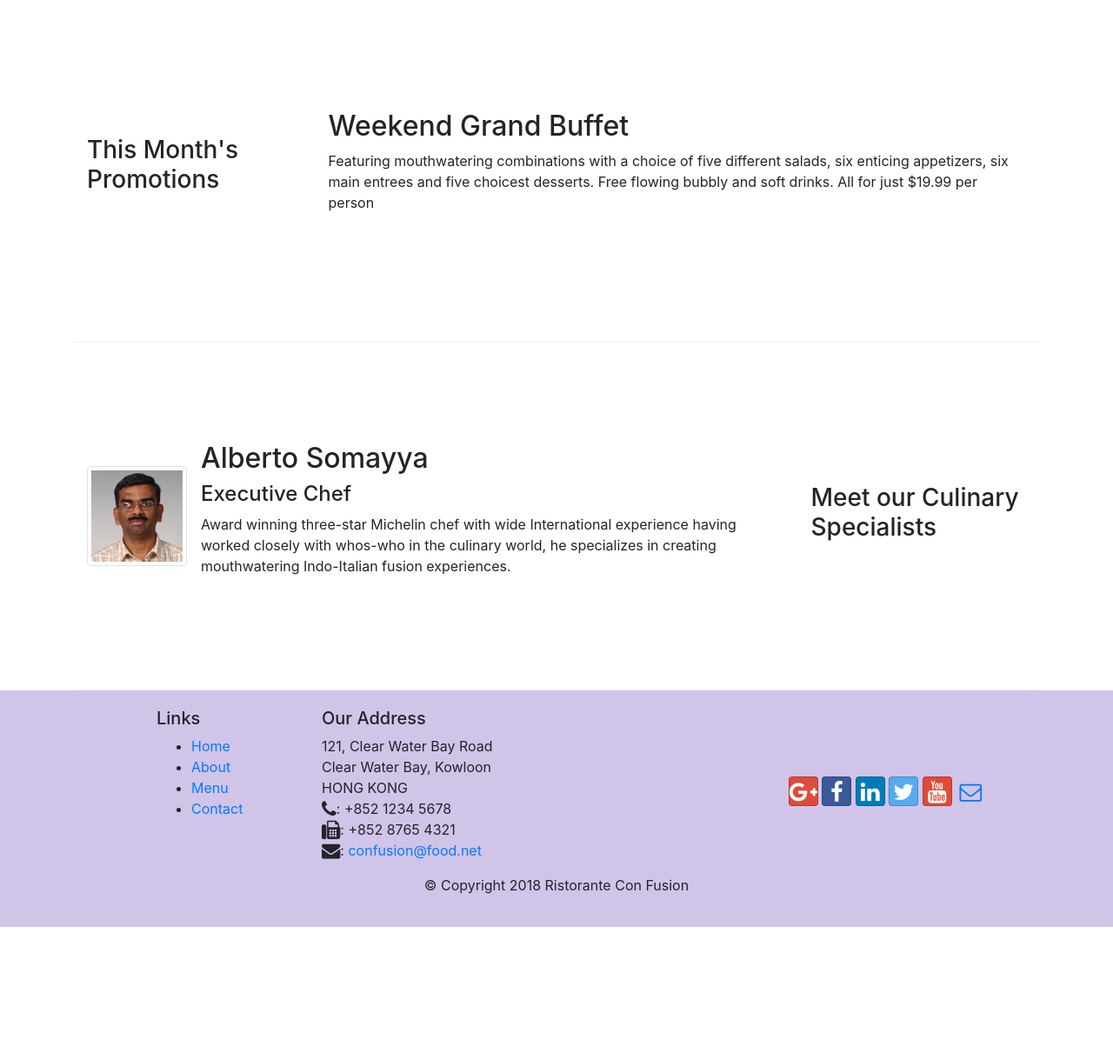
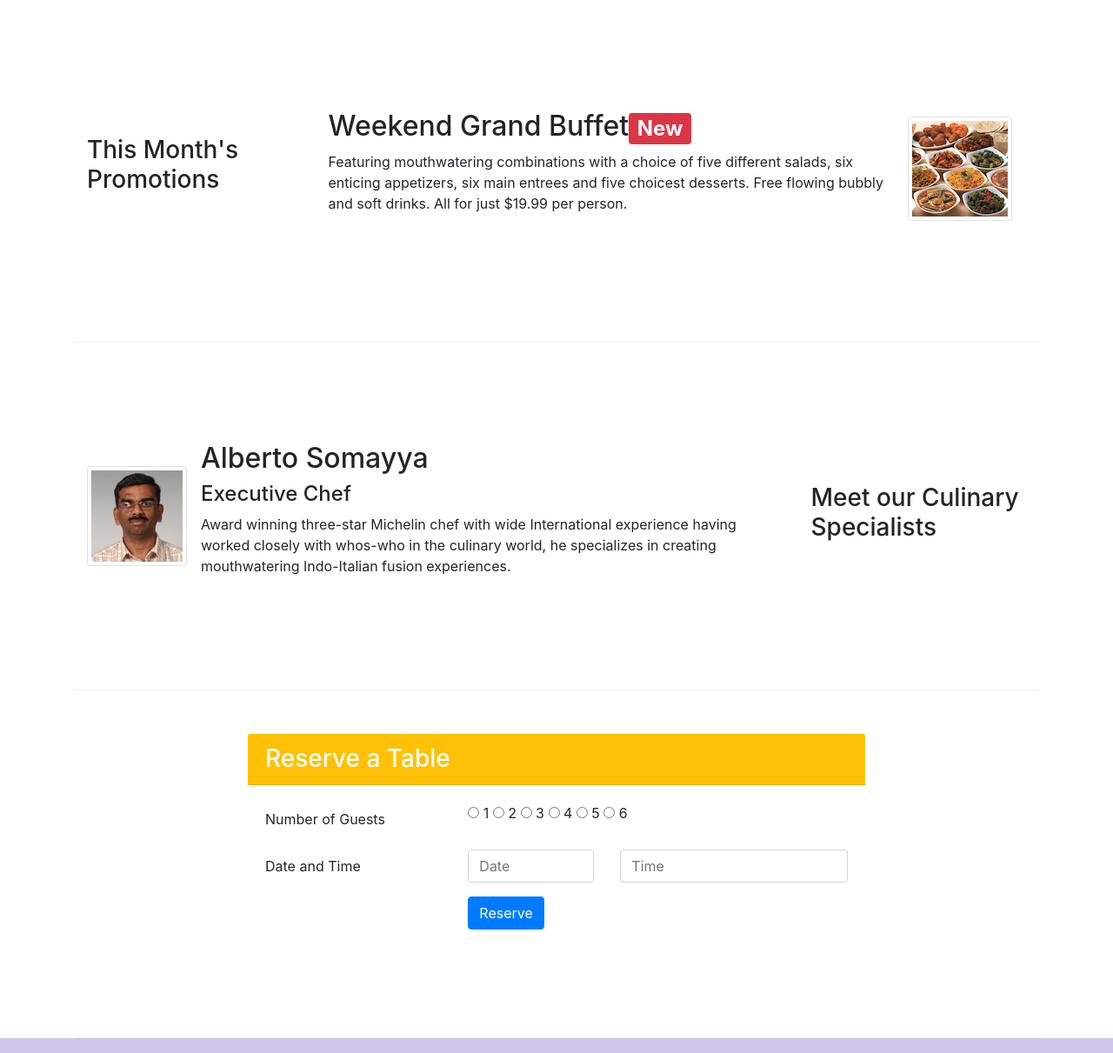
Before and after one commit to YassaFareed/Restaurant-Management-System, a website: page index.html in a window 1280 px wide. Shown: the part 740-1951 px from the top of the page at 87% size. Before the commit the page ends 1806 px from the top, so only its background shows below. Drawn offline with nearby package versions, Linux system fonts and the light colour scheme.

Commit message:
assgnment 2 (added reserve option,card and added image)

```diff
--- a/index.html
+++ b/index.html
@@ -42,9 +42,12 @@
                     <h1>Ristorante con Fusion</h1>
                     <p>We take inspiration from the World's best cuisines, and create a unique fusion experience. Our lipsmacking creations will tickle your culinary senses!</p>
                 </div>
-                <div class="col-12 col-sm align-self-center">
+                <div class="col-12 col-sm-3 align-self-center">
                     <img src="img/logo.png" class="img-fluid">
                 </div>
+                <div class="col-12 col-sm-3 align-self-center">
+                <button type="submit" class="btn btn-warning">Reserve Table</button>
+            </div>
             </div>
         </div>
     </header>
@@ -76,8 +79,14 @@
                 <h3>This Month's Promotions</h3>
             </div>
             <div class="col col-sm col-md">
-                <h2>Weekend Grand Buffet</h2>
-                <p>Featuring mouthwatering combinations with a choice of five different salads, six enticing appetizers, six main entrees and five choicest desserts. Free flowing bubbly and soft drinks. All for just $19.99 per person </p>
+                <div class="media">
+                    <img class="d-flex mr-3 img-thumbnail order-sm-last align-self-center"
+                            src="img/buffet.png" alt="buffet">
+                    <div class="media-body">
+                        <h2 class="mt-0">Weekend Grand Buffet<span class="badge badge-danger ">New</span></h2>
+                        <p class="d-none d-sm-block">Featuring mouthwatering combinations with a choice of five different salads, six enticing appetizers, six main entrees and five choicest desserts. Free flowing bubbly and soft drinks. All for just $19.99 per person.</p>
+                    </div>
+                 </div>
             </div>
         </div>
 
@@ -101,6 +110,58 @@
                 </div>
             </div>
         </div>
+    </div>
+    <div class= "container">
+        <div class="row row-content">
+            <div class="col-sm-8 offset-2">
+                <h3 class="card-header bg-warning text-white">Reserve a Table</h3>
+                    <div class="card-body">
+                        <form>
+                            <div class="form-group row">
+                                <label for="guests" class="col-sm-4 col-form-label">Number of Guests</label>
+                                <div class="col-sm-8">
+                                    <label class="radio-inline">
+                                    <input type="radio" name="inlineRadioOptions" id="inlineRadio1" value="option1"> 1
+                                    </label>
+                                    <label class="radio-inline">
+                                        <input type="radio" name="inlineRadioOptions" id="inlineRadio2" value="option2"> 2
+                                    </label>
+                                    <label class="radio-inline">
+                                        <input type="radio" name="inlineRadioOptions" id="inlineRadio3" value="option3"> 3
+                                    </label>
+                                    <label class="radio-inline">
+                                        <input type="radio" name="inlineRadioOptions" id="inlineRadio4" value="option4"> 4
+                                    </label>
+                                    <label class="radio-inline">
+                                        <input type="radio" name="inlineRadioOptions" id="inlineRadio5" value="option5"> 5
+                                    </label>
+                                    <label class="radio-inline">
+                                        <input type="radio" name="inlineRadioOptions" id="inlineRadio6" value="option6"> 6
+                                    </label>
+
+                            </div>
+                            </div>
+                            <div class="form-group row">
+                                <label for="datetime" class="col-sm-4 col-form-label">Date and Time</label>
+                                <div class="col-sm-3">
+                                    <input type="text" class="form-control" id="Date" name="Date" placeholder="Date">
+                                </div>
+                                <div class="col-sm-5">
+                                    <input type="text" class="form-control" id="Time" name="Time" placeholder="Time">
+                                </div>
+                            </div>
+                            <div class="form-group row">
+                                <div class="col-sm-10 offset-sm-4">
+                                    <button type="submit" class="btn btn-primary">Reserve</button>
+                                </div>
+                            </div>
+                        </form>
+                    </div>
+
+            </div>
+
+        </div>
+
     </div>
 
     <footer class="footer">
```
